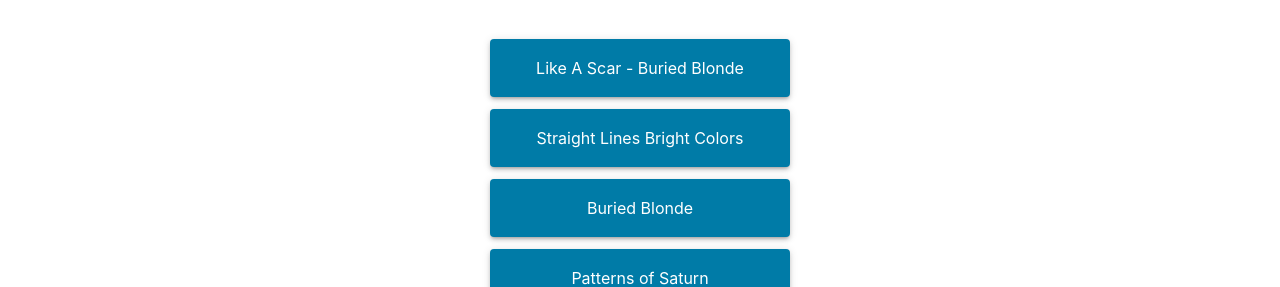
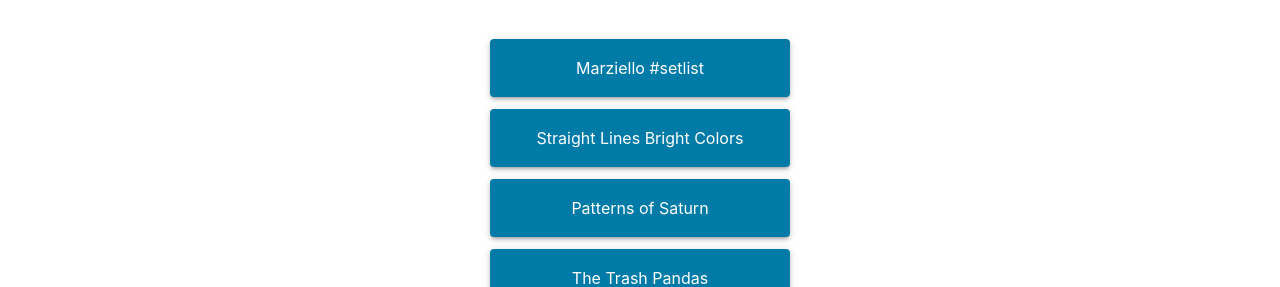
Before and after one commit to coldpour/mikeholmmusic, a React (Create React App) app: page / in a window 1280 px wide. Shown: the part 353-640 px from the top of the page. Built offline with nearby package versions, Linux system fonts and the light colour scheme.

Commit message:
remove BB, add Marziello

```diff
--- a/src/linkData.js
+++ b/src/linkData.js
@@ -59,19 +59,14 @@ export const PatternsOfSaturn = {
   href: "https://www.facebook.com/patternsofsaturn",
 };
 
-export const BuriedBlonde = {
-  label: "Buried Blonde",
-  href: "https://www.laurenflynnwastaken.com/",
-};
-
 export const Sandcastles = {
   label: "Straight Lines Bright Colors",
   href: "https://linktr.ee/sandcastles",
 };
 
-export const LikeAScar = {
-  label: "Like A Scar - Buried Blonde",
-  href: "https://www.youtube.com/watch?v=UmsyI0ib23I",
+export const MarzielloSetlist = {
+  label: "Marziello #setlist",
+  href: "https://music.youtube.com/playlist?list=PLEzUwo0F4pKoZCD772U7ZACLOf_l1ASHY&feature=share",
 };
 
 export const DM = [TikTok, Instagram, Facebook];
@@ -83,9 +78,8 @@ export const Listen = [YouTube, SoundCloud];
 const socials = [...DM, ...Listen, ...Tip];
 
 export const promo = [
-  LikeAScar,
+  MarzielloSetlist,
   Sandcastles,
-  BuriedBlonde,
   PatternsOfSaturn,
   TrashPandas,
 ];
```
